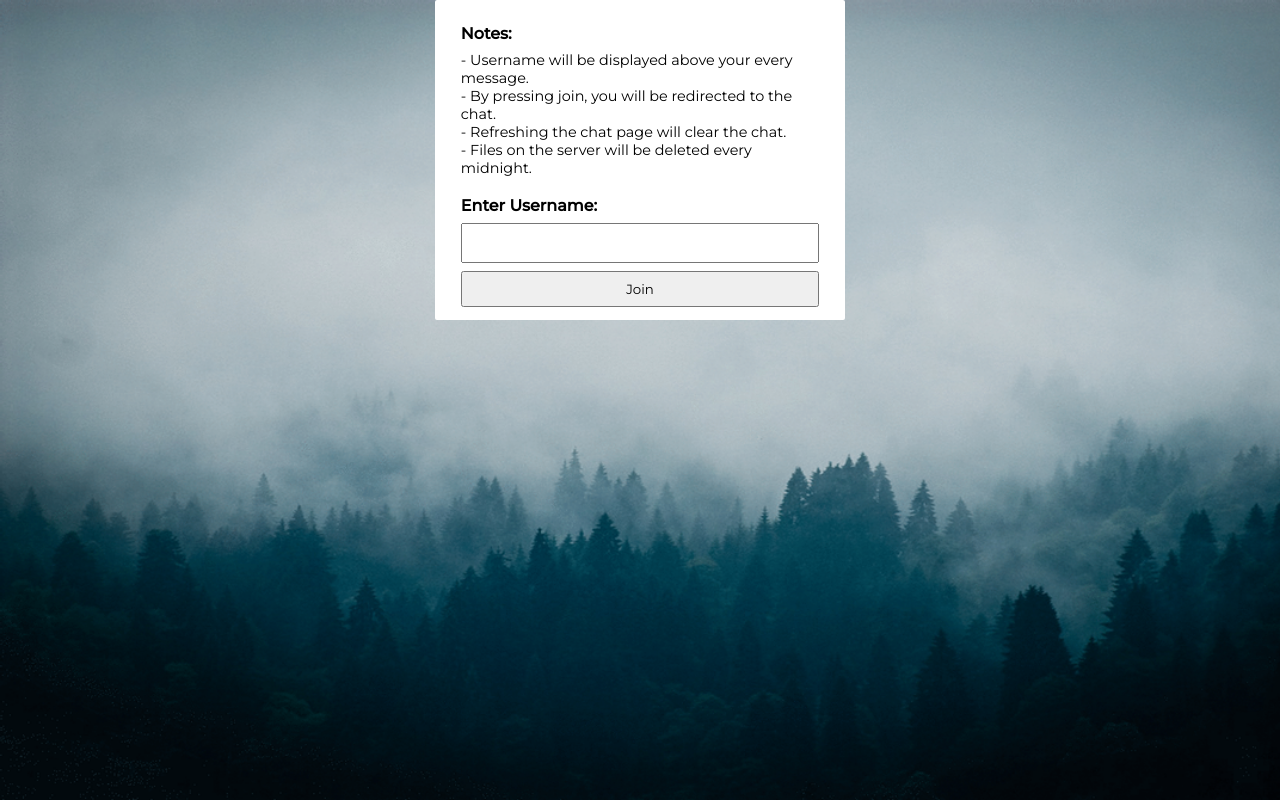
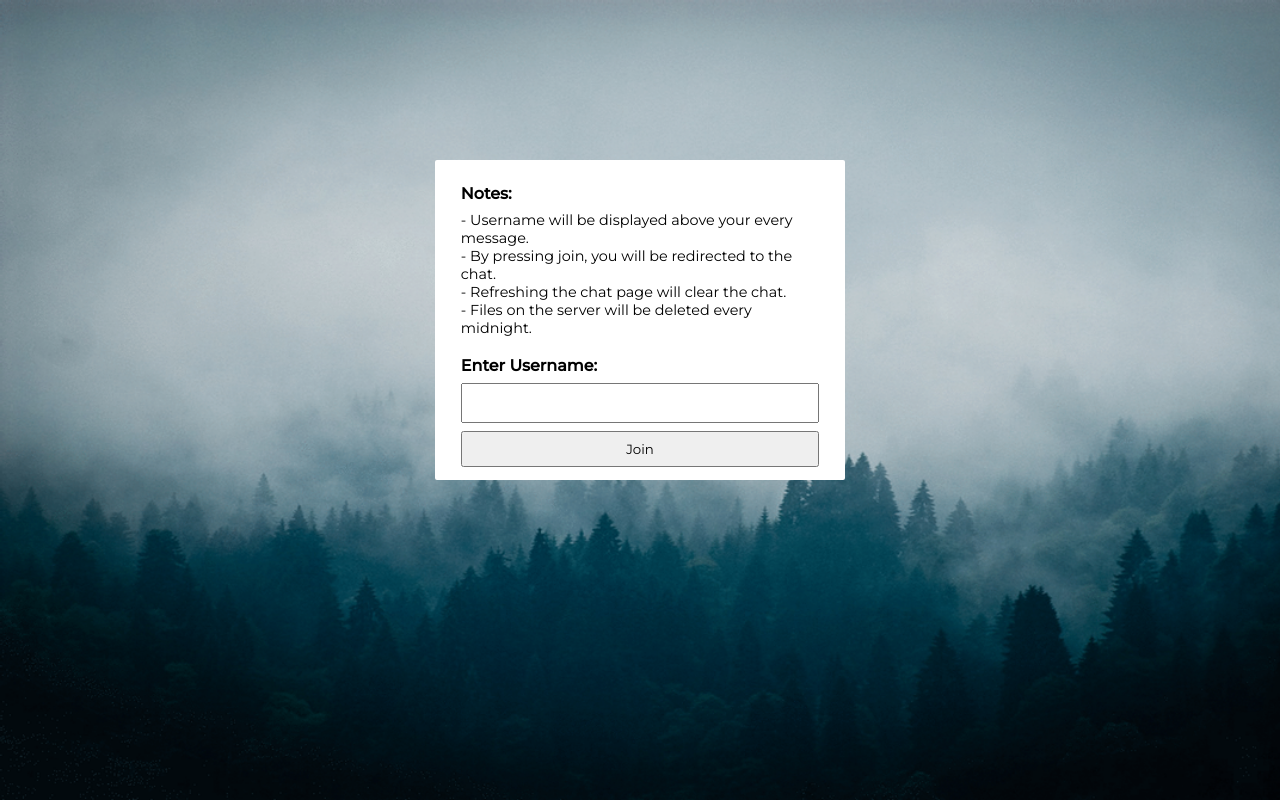
Before and after one commit to ssahillppatell/Offline-Chat-App, a website: page public/index.html in a window 1280 px wide. Drawn offline with Linux system fonts and the light colour scheme.

Commit message:
Insignificant: Styling

```diff
--- a/public/css/chatCss.scss
+++ b/public/css/chatCss.scss
@@ -7,7 +7,7 @@
 }
 
 body {
-	background-image: url('../images/_gif__simple_wallpaper_by_shortyshrimp-d8yt221.png');
+	background-image: url('../images/indexBG.png');
 	background-size: cover;
 	background-attachment: fixed;
 
@@ -25,7 +25,7 @@ body {
 		padding: 2em;
 
 		background-color: white;
-		background-image: url('../images/Background.max-x-PIC-MCH043354.png');
+		background-image: url('../images/chatBG.png');
 		background-repeat: no-repeat;
 		background-size: cover;
 
--- a/public/css/indexCss.scss
+++ b/public/css/indexCss.scss
@@ -10,7 +10,7 @@ body {
 	display: grid;
 	place-items: center;
 
-	background-image: url('../images/_gif__simple_wallpaper_by_shortyshrimp-d8yt221.png');
+	background-image: url('../images/indexBG.png');
 	background-size: cover;
 	background-attachment: fixed;
 
@@ -18,6 +18,7 @@ body {
 		padding: 3vh 2vw;
 		width: 32vw;
 		height: 40vh;
+		margin-top: 20vh;
 
 		border-radius: 2px;
 		background-color: white;
```
Also changed, not shown: README.md, public/css/chatCss.css, public/css/indexCss.css, public/images/indexBG.png (renamed from public/images/_gif__simple_wallpaper_by_shortyshrimp-d8yt221.png), 2 other files.
